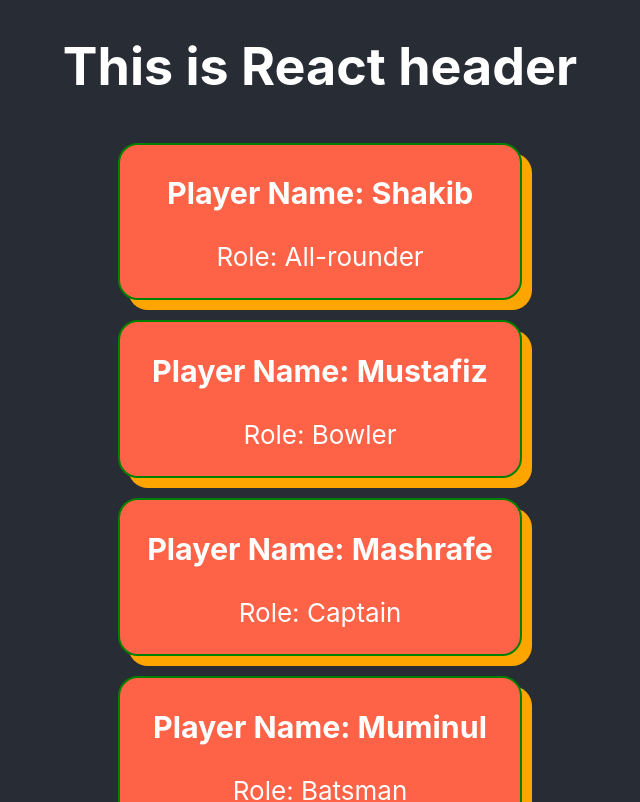
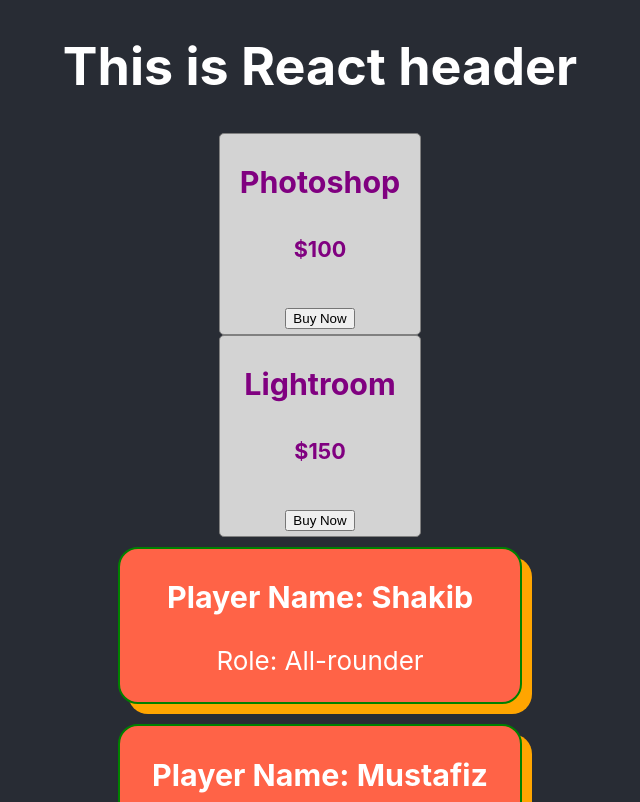
Before and after one commit to akiltipu/react-core-concepts, a React (Create React App) app: page / in a window 1280 px wide. Shown: the top 802 px of the page, without its empty margins (320-960 px from the left). Built offline with nearby package versions, Linux system fonts and the light colour scheme.

Commit message:
Learned to Pass object to components and access object

```diff
--- a/src/App.js
+++ b/src/App.js
@@ -4,10 +4,21 @@
 
 function App() {
   const players = ['Shakib', 'Mustafiz', 'Mashrafe', 'Muminul'];
+
+  const adobeProducts = [
+    {name: 'Photoshop',
+    price: '$100'},
+    {name: 'Lightroom',
+    price: '$150'}
+  ]
+
   return (
     <div className="App">
       <header className="App-header">
         <h1>This is React header</h1>
+        <Products product={adobeProducts[0]}></Products>
+        <Products product={adobeProducts[1]}></Products>
+
         <Player name={players[0]} role="All-rounder"></Player>
         <Player name={players[1]} role="Bowler"></Player>
         <Player name={players[2]} role="Captain"></Player>
@@ -16,6 +27,31 @@
     </div>
   );
 }
+
+function Products(props) {
+  const productStyle = {
+    border: '1px solid gray',
+    borderRadius: '5px',
+    backgroundColor: 'lightgray',
+    height: '200px',
+    width: '200px',
+    float: 'left',
+    color: 'purple'
+  }
+  {/** Destructure */}
+  const {name, price} = props.product;
+
+  return (
+    <div style={productStyle}>
+      <h3>{name} </h3>
+      <h5>{price}</h5>
+      <button>Buy Now</button>
+    </div>
+
+  );
+}
+
+function Player(props) {
   const PlayerStyle = {
     border: '2px solid green',
     width: '400px',
@@ -24,9 +60,7 @@
     backgroundColor: 'tomato',
     boxShadow: '10px 10px orange'
   }
-
-function Player(props){
-  return(
+  return (
     <div style={PlayerStyle}>
       <h3>Player Name: {props.name} </h3>
       <p>Role: {props.role} </p>
```
Lines whose indentation alone changed are shown as unchanged.
